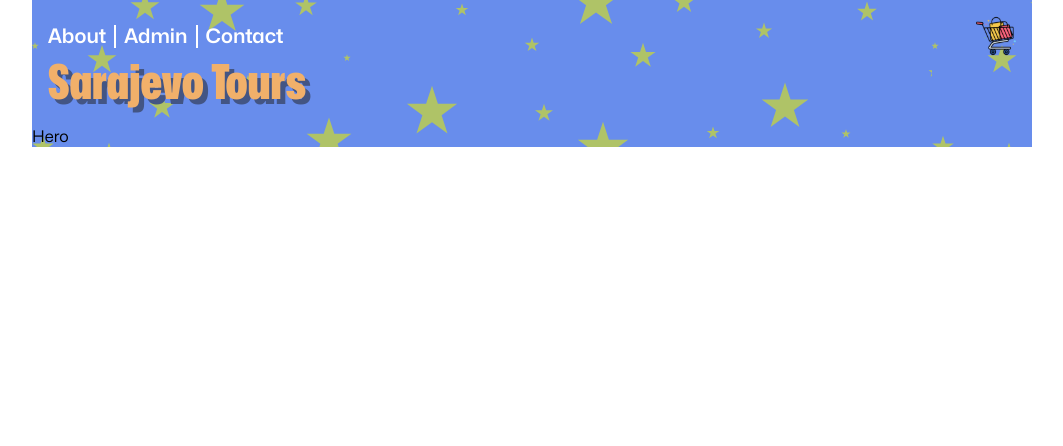
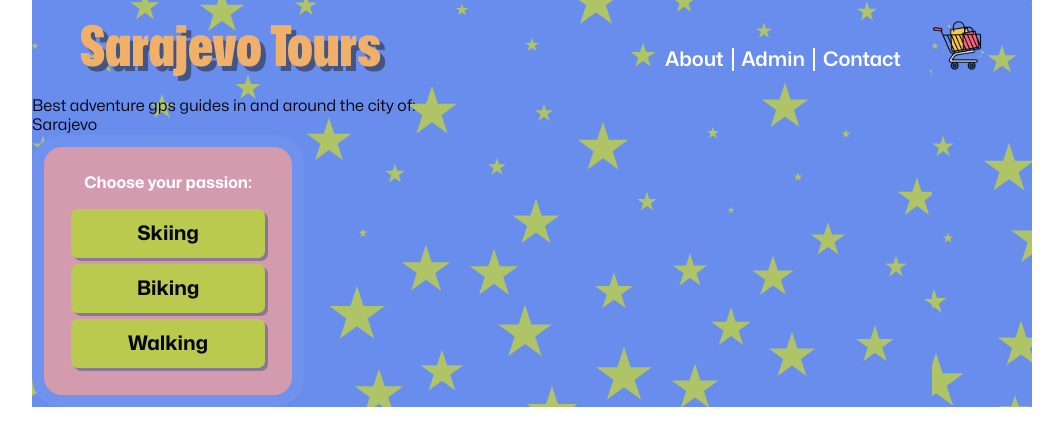
Before and after one commit to drkedrkedjon/sarajevo-tours-react, a React (Vite) app: page / in a window 1280 px wide. Shown: the top 446 px of the page, without its empty margins (108-1171 px from the left). Built offline with nearby package versions, Linux system fonts and the light colour scheme.

Commit message:
Head component CSS work, hero-select finished

```diff
--- a/index.html
+++ b/index.html
@@ -12,7 +12,7 @@
     <link rel="stylesheet" href="styles.css" />
     <title>Šeher Tours</title>
   </head>
-  <body class="ff-text">
+  <body class="ff-text color-black">
     <div id="root"></div>
     <script type="module" src="/src/main.jsx"></script>
   </body>
--- a/src/components/Hero.jsx
+++ b/src/components/Hero.jsx
@@ -1,5 +1,23 @@
 import React from "react";
 
 export default function Hero() {
-  return <h1>Hero</h1>;
+  return (
+    <div className="hero-container">
+      <div className="hero-grid">
+        <div className="hero-fondo"></div>
+        <div className="hero-text">
+          <h2>Best adventure gps guides in and around the city of:</h2>
+          <h2>Sarajevo</h2>
+        </div>
+        <div className="hero-select">
+          <h3 className="color-white">Choose your passion:</h3>
+          <div className="hero-btn-container">
+            <button className="btn">Skiing</button>
+            <button className="btn">Biking</button>
+            <button className="btn">Walking</button>
+          </div>
+        </div>
+      </div>
+    </div>
+  );
 }
--- a/styles.css
+++ b/styles.css
@@ -106,6 +106,8 @@ meter {
   --color-pink: 340, 40%, 72%;
   --color-gray: 166, 17%, 71%;
   --color-blue: 223, 78%, 68%;
+  --color-white: 0, 0%, 100%;
+  --color-black: 245, 50%, 5%;
   /* Shadows */
   --shadow-blue: 223, 33%, 39%;
 
@@ -116,7 +118,7 @@ meter {
   --fs-titulo: 8rem;
   --fs-900: 6rem;
   --fs-800: 5rem;
-  --fs-700: 3rem;
+  --fs-700: 3.5rem;
   --fs-600: 1.563rem;
   --fs-500: 1.25rem;
   --fs-400: 1rem;
@@ -142,6 +144,12 @@ meter {
 }
 .color-blue {
   color: hsl(var(--color-blue));
+}
+.color-white {
+  color: hsl(var(--color-white));
+}
+.color-black {
+  color: hsl(var(--color-black));
 }
 .text-shadow-blue {
   text-shadow: 5px 5px 0px hsl(var(--shadow-blue));
@@ -169,10 +177,10 @@ meter {
 .fs-500 {
   font-size: var(--fs-500);
 }
-.fs-940 {
+.fs-400 {
   font-size: var(--fs-400);
 }
-.fs-930 {
+.fs-300 {
   font-size: var(--fs-300);
 }
 
@@ -213,10 +221,57 @@ meter {
   padding-inline-end: 0.5rem;
 }
 .cart-img {
-  height: 40px;
+  height: 2.5rem;
 }
 .logo-text {
   font-weight: 900;
   font-stretch: 75%;
   text-transform: capitalize;
 }
+
+@media (min-width: 50rem) {
+  .header-container {
+    flex-direction: row-reverse;
+    justify-content: space-between;
+    padding-inline: 3rem;
+    align-items: baseline;
+  }
+  .nav-cart {
+    align-items: flex-end;
+    gap: 2rem;
+  }
+  .cart-img {
+    height: 3.2rem;
+  }
+}
+
+/* ************************************** */
+/* Hero Component */
+/* ************************************** */
+
+.hero-select {
+  display: flex;
+  flex-direction: column;
+  justify-content: center;
+  gap: 1rem;
+  padding: 1.7rem;
+  background-color: hsl(var(--color-pink));
+  border: 0.8rem solid hsl(var(--color-blue));
+  border-radius: 30px;
+  max-width: 17rem;
+  aspect-ratio: 1;
+  text-align: center;
+  font-weight: 700;
+}
+.hero-btn-container {
+  display: flex;
+  flex-direction: column;
+  gap: 0.4rem;
+}
+.btn {
+  background-color: hsl(var(--color-green));
+  padding: 0.8rem 1.5rem;
+  border-radius: 7px;
+  box-shadow: 3px 3px 0px hsl(var(--shadow-blue), 0.5);
+  font-size: var(--fs-500);
+}
```
